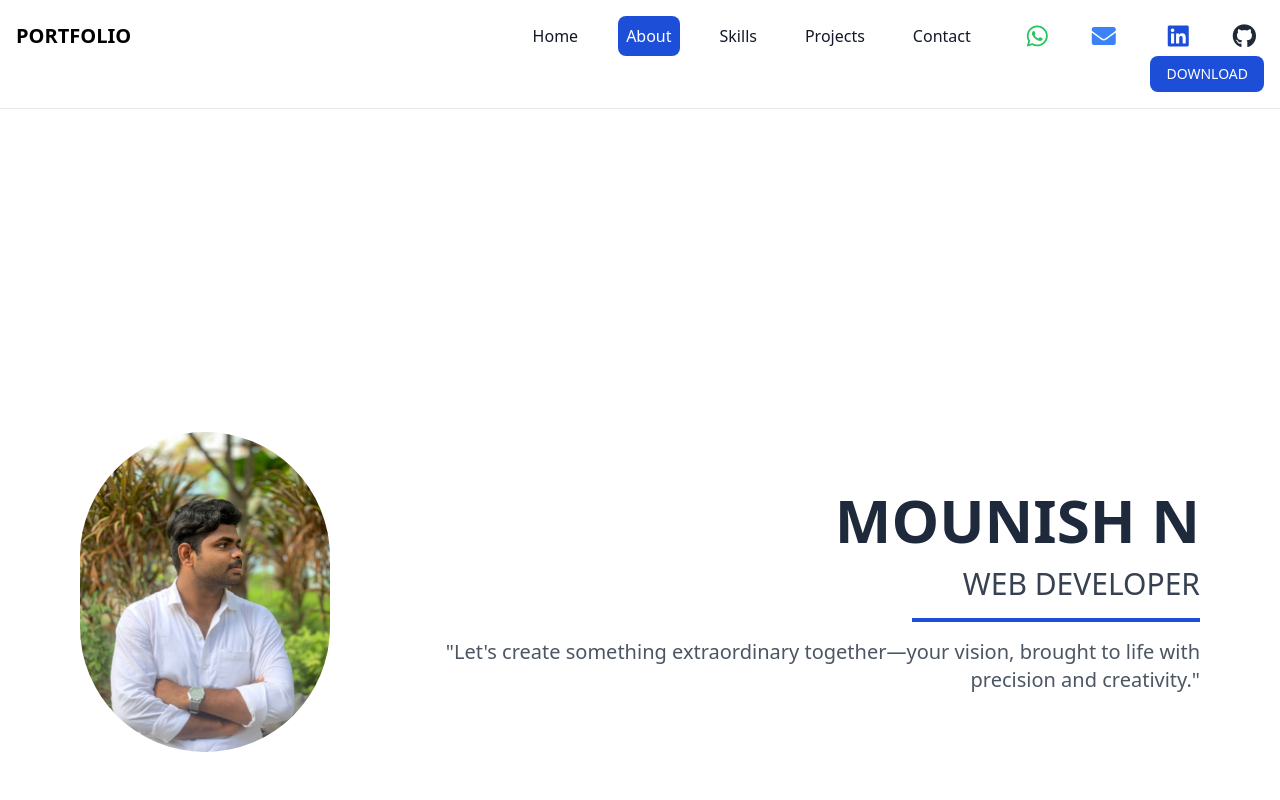
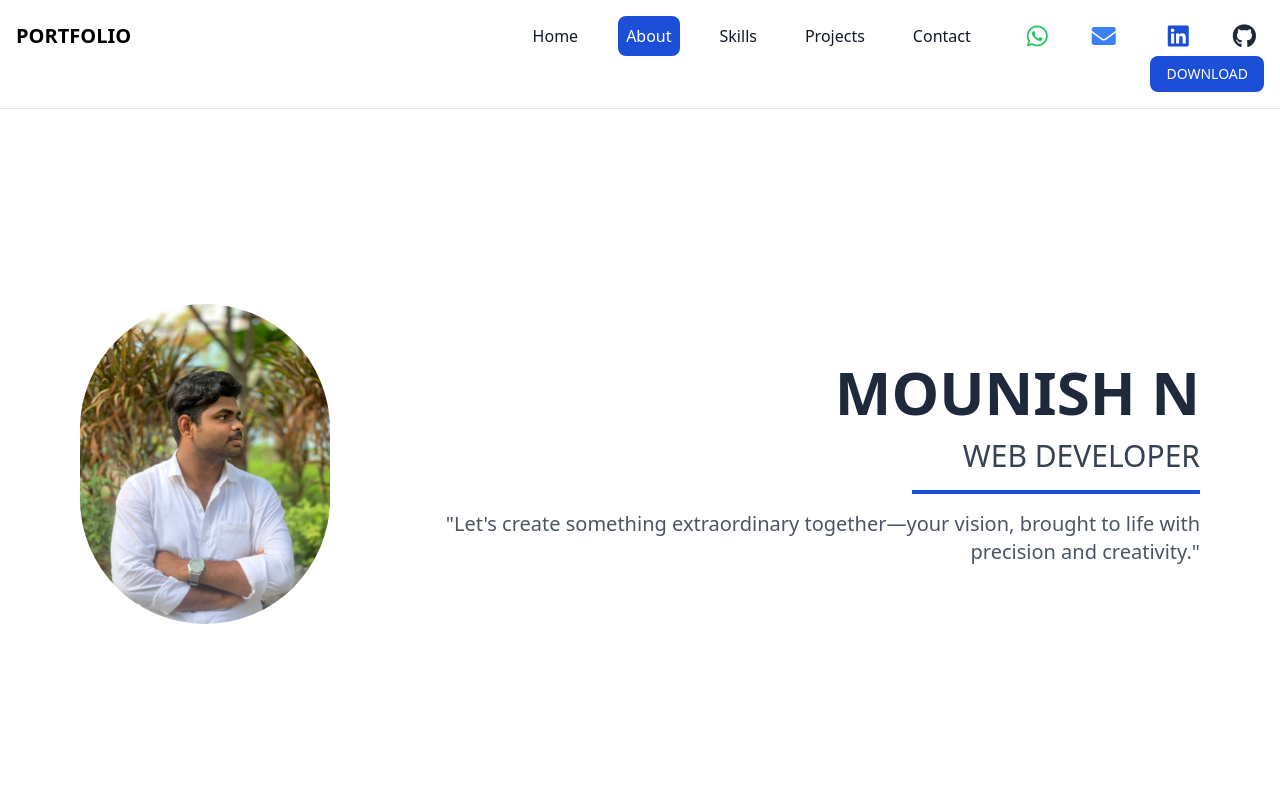
Before and after one commit to NMounish/PortFolio, a React (Vite) app: page / in a window 1280 px wide. Shown: the top 800 px of the page. Built offline with nearby package versions, Linux system fonts and the light colour scheme.

Commit message:
modified undo2

```diff
--- a/src/Component/Home.jsx
+++ b/src/Component/Home.jsx
@@ -248,19 +248,21 @@ const Home = () => {
         </div>
       </nav>
 
-      <div className="mt-20 md:mt-32 lg:mt-48 px-6 md:px-12 lg:px-20">
+      <div className="mt-20 md:mt-32 lg:mt-16 px-6 md:px-12 lg:px-20">
         {/* Home Section */}
         <div
   id="home"
   ref={setSectionRef("home")}
-  className="flex flex-col md:flex-row items-center justify-between min-h-screen py-12 md:py-20"
+  className="flex flex-col md:flex-row items-center justify-between min-h-screen py-32 md:py-20"
 >
-  <img
-    className="rounded-full w-48 h-48 sm:w-60 sm:h-60 md:w-80 md:h-80 mb-4 sm:mb-8 md:mb-0"
-    src={MounishImage}
-    alt="Mounish N - Web Developer"
-  />
-  <div className="flex flex-col md:items-end md:ml-24 text-center md:text-right space-y-2 sm:space-y-4 -mt-4 sm:mt-0">
+  <div className="-mt-8 md:mt-0"> {/* Negative margin container for mobile */}
+    <img
+      className="rounded-full w-48 h-48 sm:w-60 sm:h-60 md:w-80 md:h-80 mb-4 sm:mb-8 md:mb-0"
+      src={MounishImage}
+      alt="Mounish N - Web Developer"
+    />
+  </div>
+  <div className="flex flex-col md:items-end md:ml-24 text-center md:text-right space-y-2 sm:space-y-4 -mt-10 sm:mt-0">
     <p className="text-2xl sm:text-4xl md:text-6xl font-bold text-slate-800 dark:text-white">
       MOUNISH N
     </p>
```
